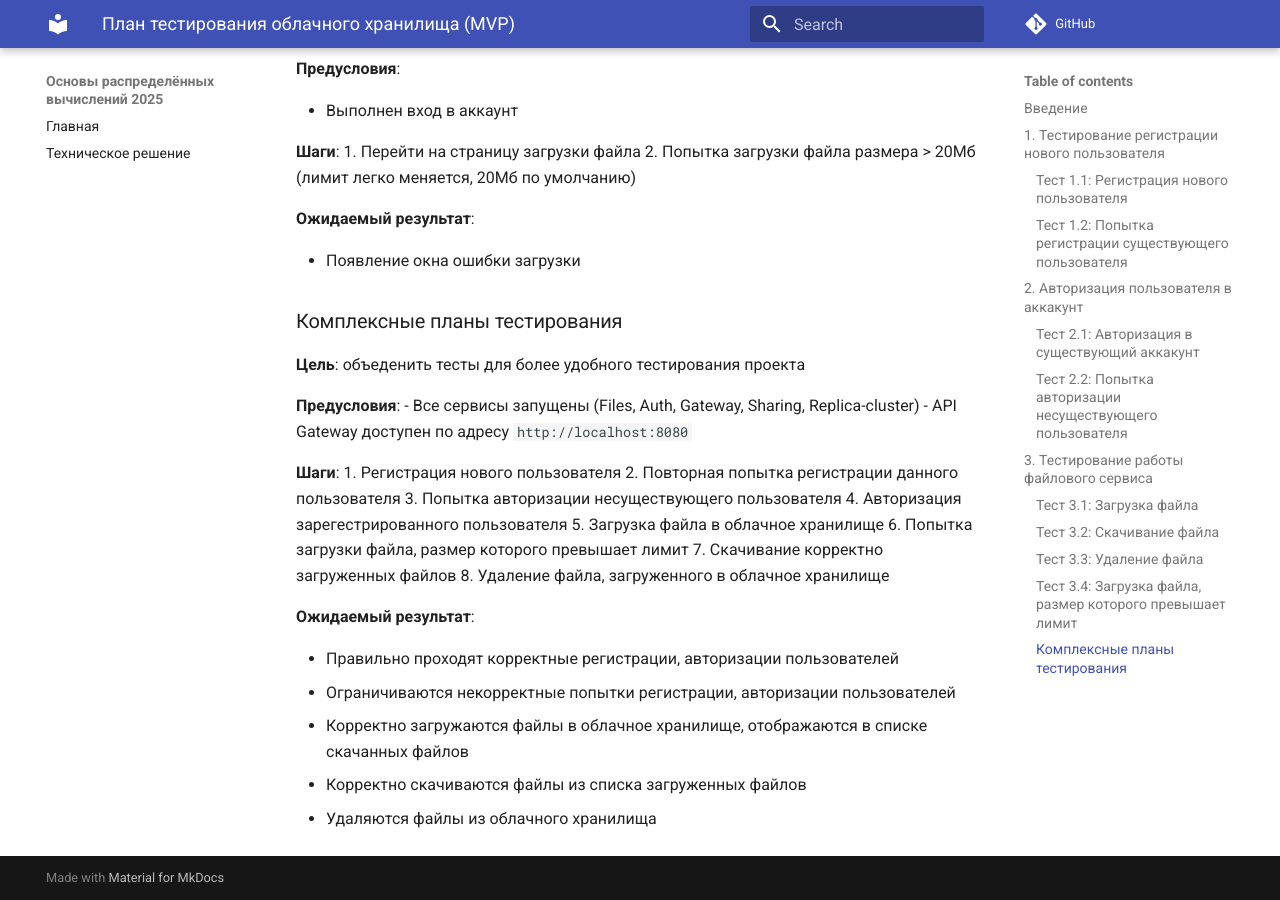
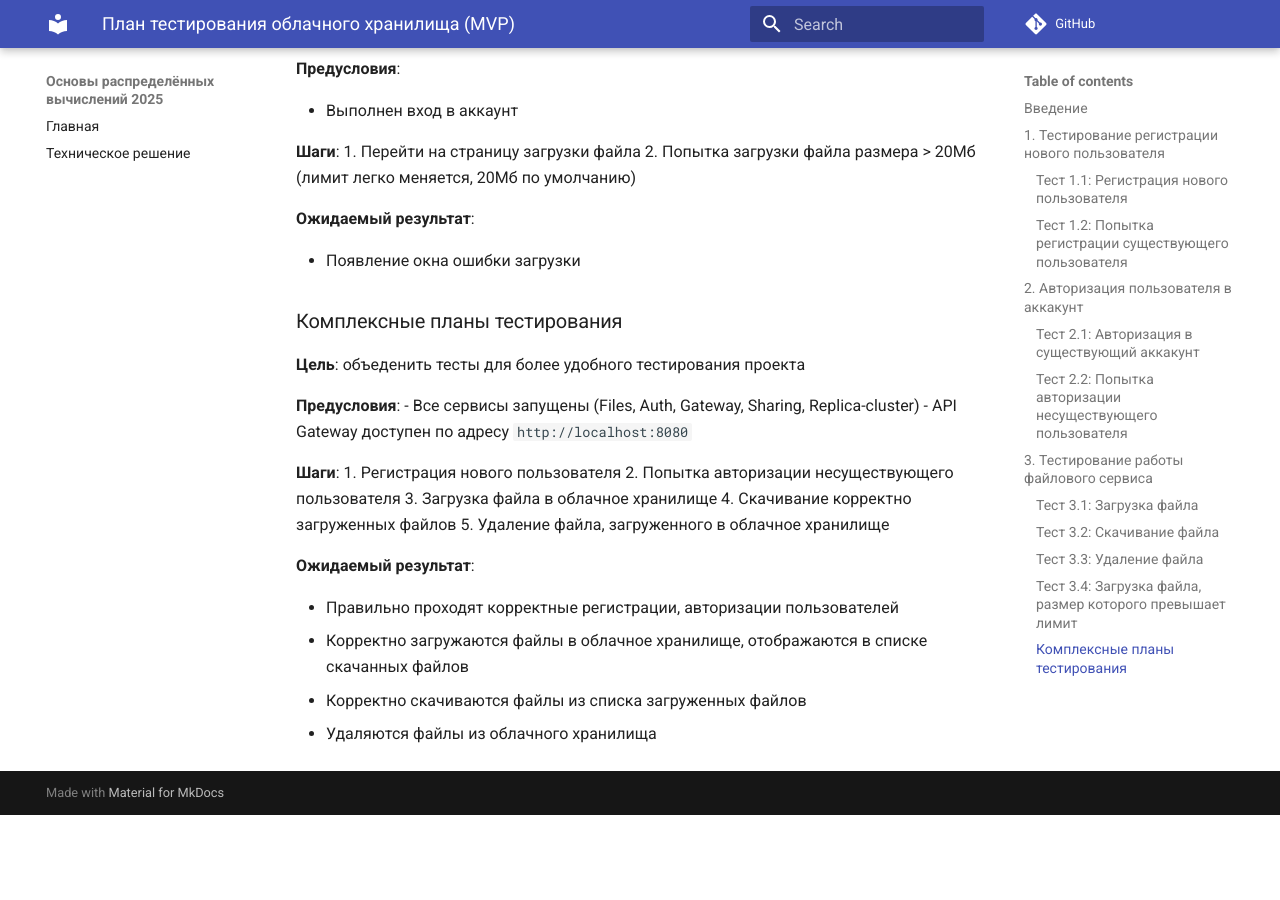
Before and after one commit to spbu-ds-practicum-2025/vanya-and-co, an MkDocs documentation site: the page built from docs/testplan.md, in a window 1280 px wide and 900 px high, scrolled down 3266 px. Built offline with MkDocs 1.6.1 and Material for MkDocs 9.7.7, drawn with Linux system fonts in a browser that asks for light colours; comment, search, counter and statistics services are not loaded; after the commit the page ends 4081 px from its top, so only the background shows below that.

```diff
--- a/docs/testplan.md
+++ b/docs/testplan.md
@@ -163,18 +163,14 @@
 
 **Шаги**:
 1. Регистрация нового пользователя
-2. Повторная попытка регистрации данного пользователя
-3. Попытка авторизации несуществующего пользователя
-4. Авторизация зарегестрированного пользователя
-5. Загрузка файла в облачное хранилище
-6. Попытка загрузки файла, размер которого превышает лимит
-7. Скачивание корректно загруженных файлов
-8. Удаление файла, загруженного в облачное хранилище
+2. Попытка авторизации несуществующего пользователя
+3. Загрузка файла в облачное хранилище
+4. Скачивание корректно загруженных файлов
+5. Удаление файла, загруженного в облачное хранилище
 
   **Ожидаемый результат**:
 
   - Правильно проходят корректные регистрации, авторизации пользователей
-  - Ограничиваются некорректные попытки регистрации, авторизации пользователей
   - Корректно загружаются файлы в облачное хранилище, отображаются в списке скачанных файлов
   - Корректно скачиваются файлы из списка загруженных файлов
   - Удаляются файлы из облачного хранилища
```
